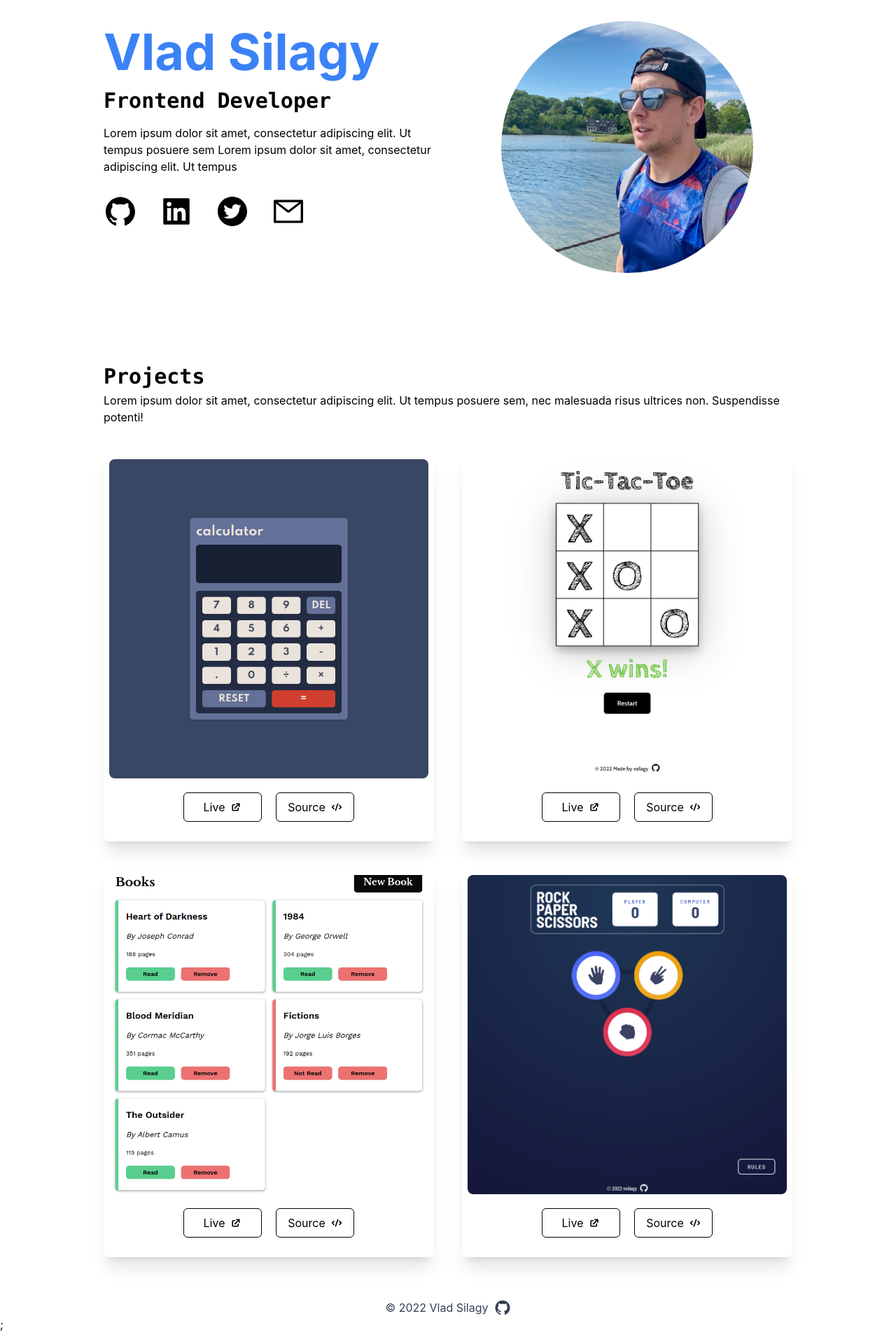
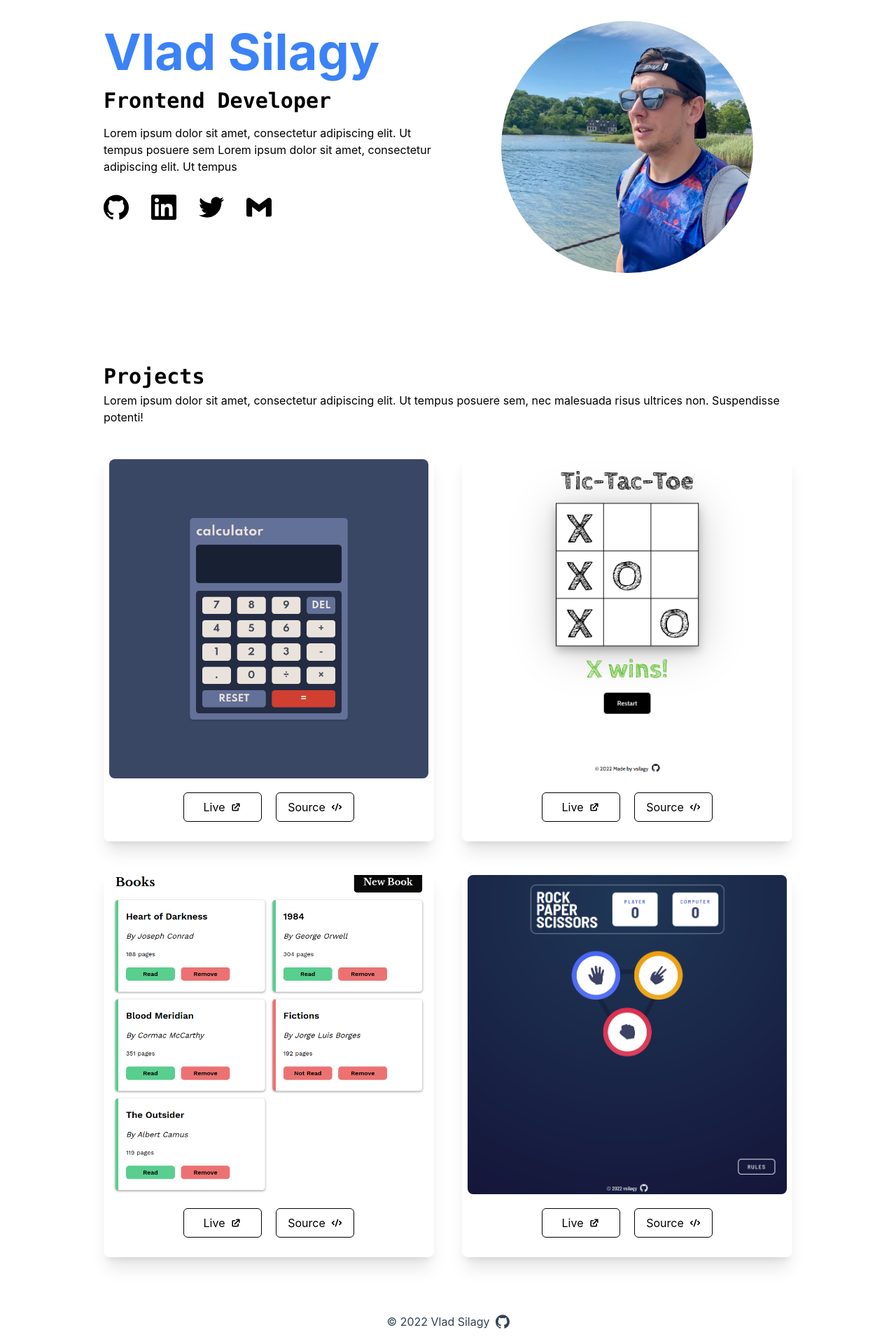
Before and after one commit to vsilagy/portfolio, a Next.js app: page / in a window 1280 px wide. Shown: the part 102-2022 px from the top of the page at 70% size. Built offline with nearby package versions, Linux system fonts and the light colour scheme.

Commit message:
add meta viewport to fix the mobile view, changed the social media icons

```diff
--- a/components/Card.js
+++ b/components/Card.js
@@ -3,7 +3,7 @@ import Image from "next/image";
 
 export default function Card({ image, live, source, liveLink, sourceLink }) {
   return (
-    <div className="basis-1/3 flex-1 w-[25rem] p-2 rounded-lg shadow-xl dark:bg-slate-700">
+    <div className="flex-1 w-[25rem] p-2 rounded-lg shadow-xl md:basis-1/3  dark:bg-slate-700">
       <Image
         src={image}
         alt="project screenshot"
--- a/components/DarkModeToggle.js
+++ b/components/DarkModeToggle.js
@@ -18,7 +18,7 @@ export default function DarkModeToggle() {
     if (currentTheme === "dark") {
       return (
         <MdLightMode
-          className="text-2xl hover:text-amber-500"
+          className=" text-2xl hover:text-amber-500"
           onClick={() => setTheme("light")}
         />
       );
--- a/components/Footer.js
+++ b/components/Footer.js
@@ -1,15 +1,15 @@
 import React from "react";
 import SocialLink from "./SocialLink";
-import { AiFillGithub } from "react-icons/ai";
+import { SiGithub } from "react-icons/si";
 
 export default function Footer() {
   return (
     <footer>
-      <div className="text-2xl flex gap-2 justify-center items-center text-slate-700 dark:text-slate-300">
-        <p className=" text-base ">© 2022 Vlad Silagy</p>
+      <div className="text-xl flex gap-2 justify-center items-center p-5 text-slate-700 dark:text-slate-300">
+        <p className="text-base">© 2022 Vlad Silagy</p>
         <SocialLink
           href={"https://github.com/vsilagy/portfolio-nextjs"}
-          icon={<AiFillGithub />}
+          icon={<SiGithub />}
         />
       </div>
     </footer>
--- a/pages/_app.js
+++ b/pages/_app.js
@@ -4,7 +4,7 @@ import { ThemeProvider } from "next-themes";
 function MyApp({ Component, pageProps }) {
   return (
     <ThemeProvider enableSystem={true} attribute="class">
-      <Component {...pageProps} />;
+      <Component {...pageProps} />
     </ThemeProvider>
   );
 }
--- a/pages/index.js
+++ b/pages/index.js
@@ -3,13 +3,7 @@ import NavBar from "../components/NavBar";
 import Footer from "../components/Footer";
 import Card from "../components/Card";
 import SocialLink from "../components/SocialLink";
-import {
-  AiFillLinkedin,
-  AiFillGithub,
-  AiFillTwitterCircle,
-  AiOutlineMail,
-} from "react-icons/ai";
-import { HiCode, HiExternalLink } from "react-icons/hi";
+import { SiLinkedin, SiGithub, SiTwitter, SiGmail } from "react-icons/si";
 import Image from "next/image";
 import profile from "../public/profile-img.png";
 import project1 from "../public/project-1.png";
@@ -21,21 +15,23 @@ export default function Home() {
   return (
     <div>
       <Head>
-        <title>Vlad V Silagy - Frontend Developer</title>
+        <meta name="viewport" content="width=device-width, initial-scale=1.0" />
         <meta name="description" content="Frontend developer based in NYC" />
         <link rel="icon" href="/favicon.ico" />
+        <title>Vlad Silagy - Frontend Developer</title>
       </Head>
       <main className="max-w-screen-lg mx-auto px-5">
         <NavBar />
-        <section className="min-h-full mb-20">
+        <section className="min-w-full mb-20">
           <div className="text-center py-5 mb-5 md:flex">
             <div className="mx-auto mb-5 rounded-full md:basis-1/2 md:order-2">
               <Image
                 src={profile}
-                alt="Vlad Silagy"
+                alt="Vlad V Silagy"
                 height={360}
                 width={360}
                 className="rounded-full"
+                // layout="responsive"
               />
             </div>
             <div className=" flex-1 md:text-start md:basis-1/2 md:mr-10">
@@ -50,23 +46,23 @@ export default function Home() {
                 tempus posuere sem Lorem ipsum dolor sit amet, consectetur
                 adipiscing elit. Ut tempus
               </p>
-              <div className="text-5xl flex justify-center gap-8 py-5 ease-in-out md:justify-start">
+              <div className="text-4xl flex justify-center gap-8 py-5 ease-in-out md:justify-start">
                 <SocialLink
                   href={"https://github.com/vsilagy"}
-                  icon={<AiFillGithub />}
+                  icon={<SiGithub />}
                 />
                 <SocialLink
                   href={"https://www.linkedin.com/in/vsilagy/"}
-                  icon={<AiFillLinkedin />}
+                  icon={<SiLinkedin />}
                 />
                 <SocialLink
                   href={"https://twitter.com/VladSilagy"}
-                  icon={<AiFillTwitterCircle />}
+                  icon={<SiTwitter />}
                 />
 
                 <SocialLink
                   href={"mailto:vladsilagy@gmail.com"}
-                  icon={<AiOutlineMail />}
+                  icon={<SiGmail />}
                 />
               </div>
             </div>
```
